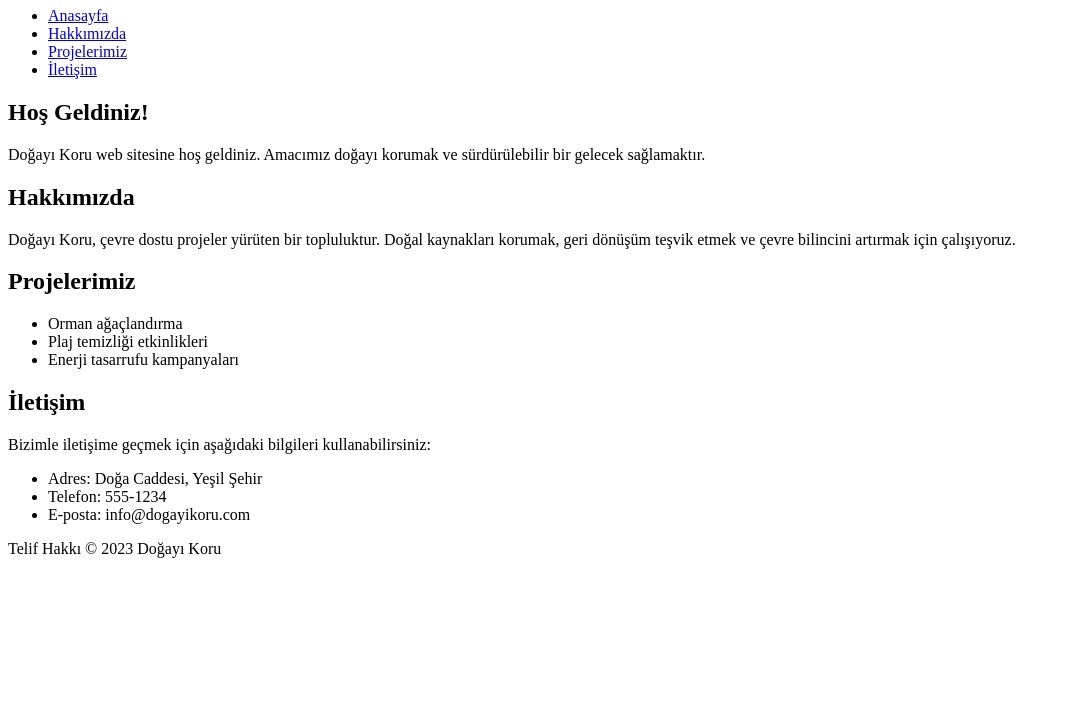
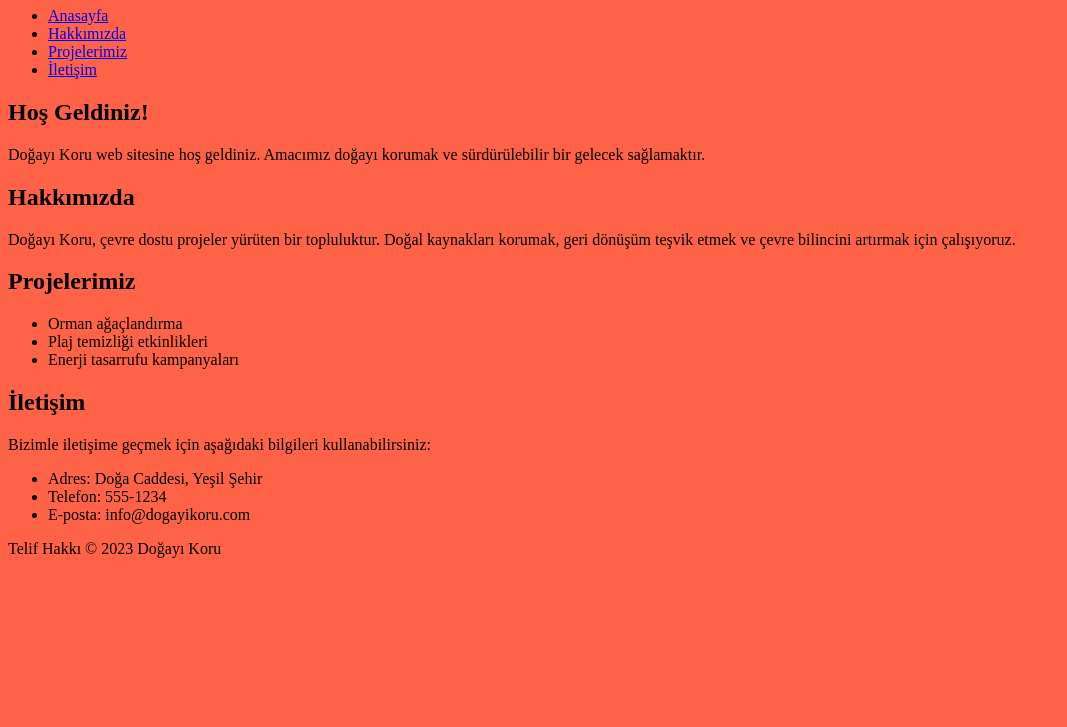
Before and after one commit to IremHurturk/Test2, a plain HTML site: page index.html in a window 1280 px wide. Shown: the part 73-800 px from the top of the page, without its empty margins (0-1067 px from the left). Drawn offline with Linux system fonts and the light colour scheme.

Commit message:
Update styles.css

```diff
--- a/styles.css
+++ b/styles.css
@@ -1,5 +1,5 @@
 body {
-    background-image: url("background-image.jpg"); /* Replace "background-image.jpg" with the path to your image file */
+    background-color: tomato;
     background-repeat: no-repeat;
     background-size: cover;
 }
```
